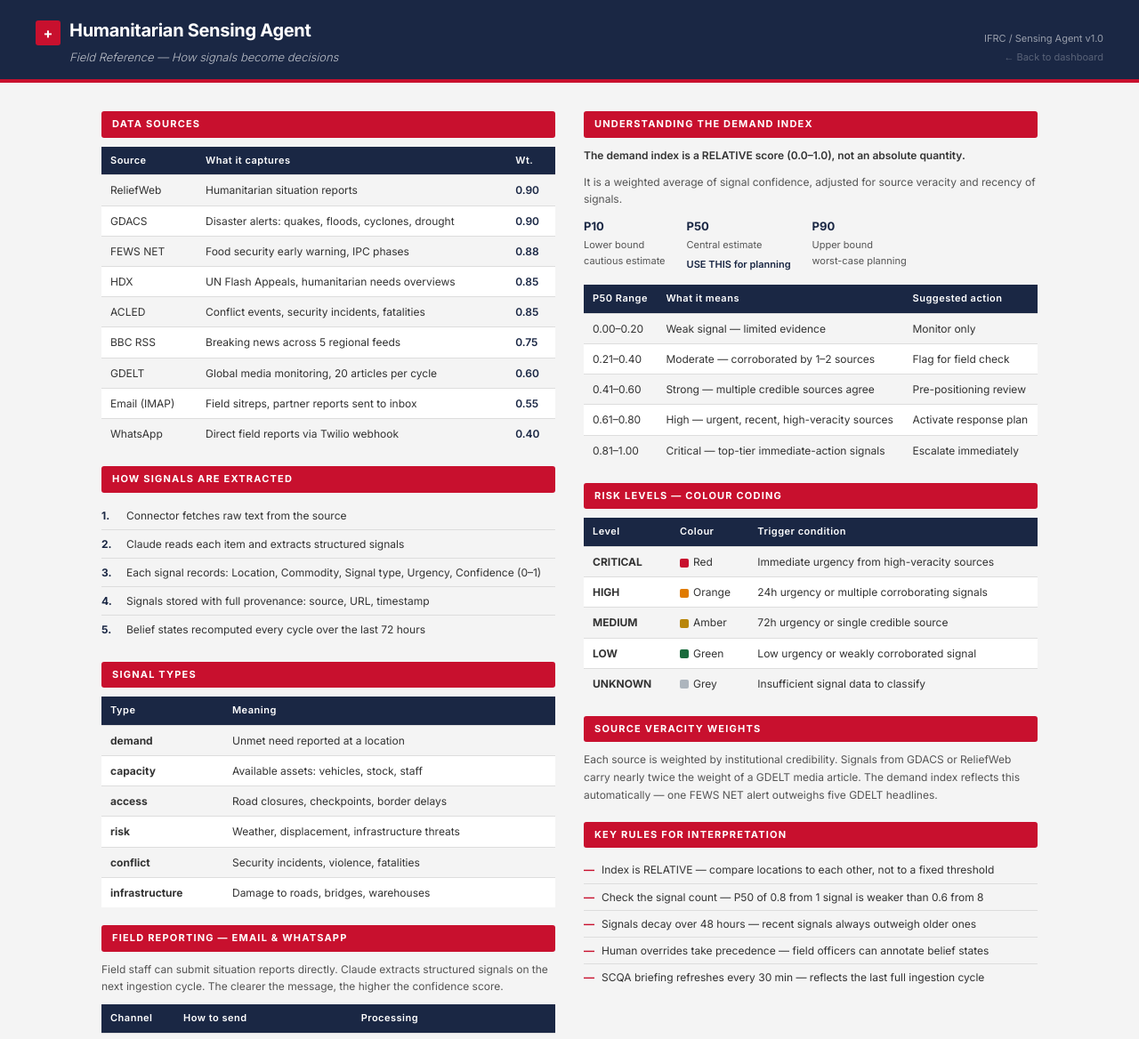
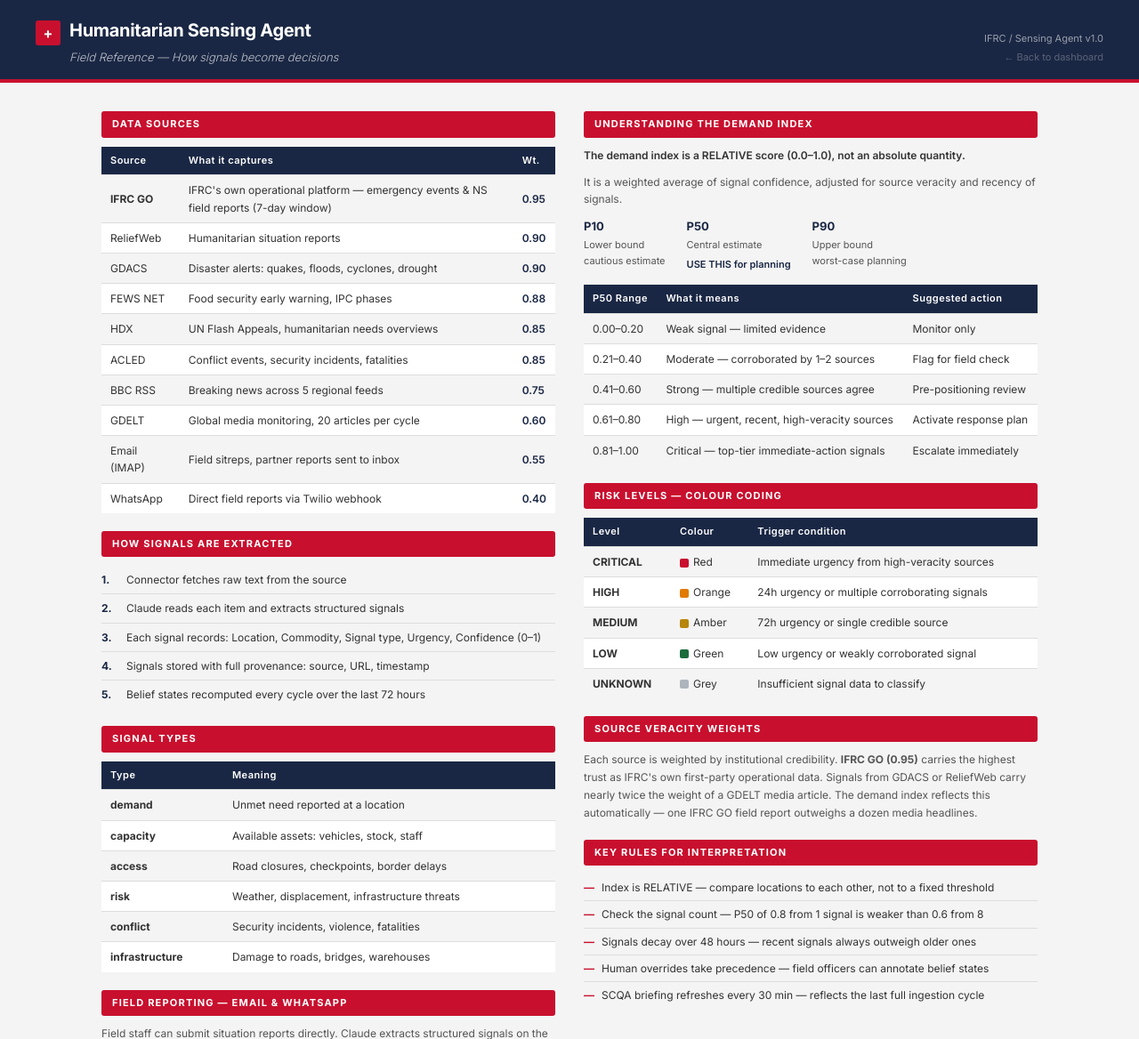
Before and after one commit to kneeraj09/ifrc-sensing-agent, a Flask app: page /cheatsheet in a window 1280 px wide. Shown: the top 1168 px of the page at 89% size. Run offline with Flask 3, Linux system fonts and the light colour scheme.

Commit message:
Update field guide to document IFRC GO data source
Adds IFRC GO as the top entry in the Data Sources table (weight 0.95)
and updates the veracity weights explanation to reference it.

Co-Authored-By: Claude Sonnet 4.6 <noreply@anthropic.com>

```diff
--- a/dashboard/templates/cheatsheet.html
+++ b/dashboard/templates/cheatsheet.html
@@ -121,6 +121,7 @@
       <table class="cs-table">
         <thead><tr><th>Source</th><th>What it captures</th><th>Wt.</th></tr></thead>
         <tbody>
+          <tr><td><strong>IFRC GO</strong></td><td>IFRC's own operational platform — emergency events &amp; NS field reports (7-day window)</td><td class="wt">0.95</td></tr>
           <tr><td>ReliefWeb</td><td>Humanitarian situation reports</td><td class="wt">0.90</td></tr>
           <tr><td>GDACS</td><td>Disaster alerts: quakes, floods, cyclones, drought</td><td class="wt">0.90</td></tr>
           <tr><td>FEWS NET</td><td>Food security early warning, IPC phases</td><td class="wt">0.88</td></tr>
@@ -235,7 +236,7 @@
       </table>
 
       <div class="sec-header">Source Veracity Weights</div>
-      <p class="body-text">Each source is weighted by institutional credibility. Signals from GDACS or ReliefWeb carry nearly twice the weight of a GDELT media article. The demand index reflects this automatically — one FEWS NET alert outweighs five GDELT headlines.</p>
+      <p class="body-text">Each source is weighted by institutional credibility. <strong>IFRC GO (0.95)</strong> carries the highest trust as IFRC's own first-party operational data. Signals from GDACS or ReliefWeb carry nearly twice the weight of a GDELT media article. The demand index reflects this automatically — one IFRC GO field report outweighs a dozen media headlines.</p>
 
       <div class="sec-header">Key Rules for Interpretation</div>
       <ul class="bullets">
```
